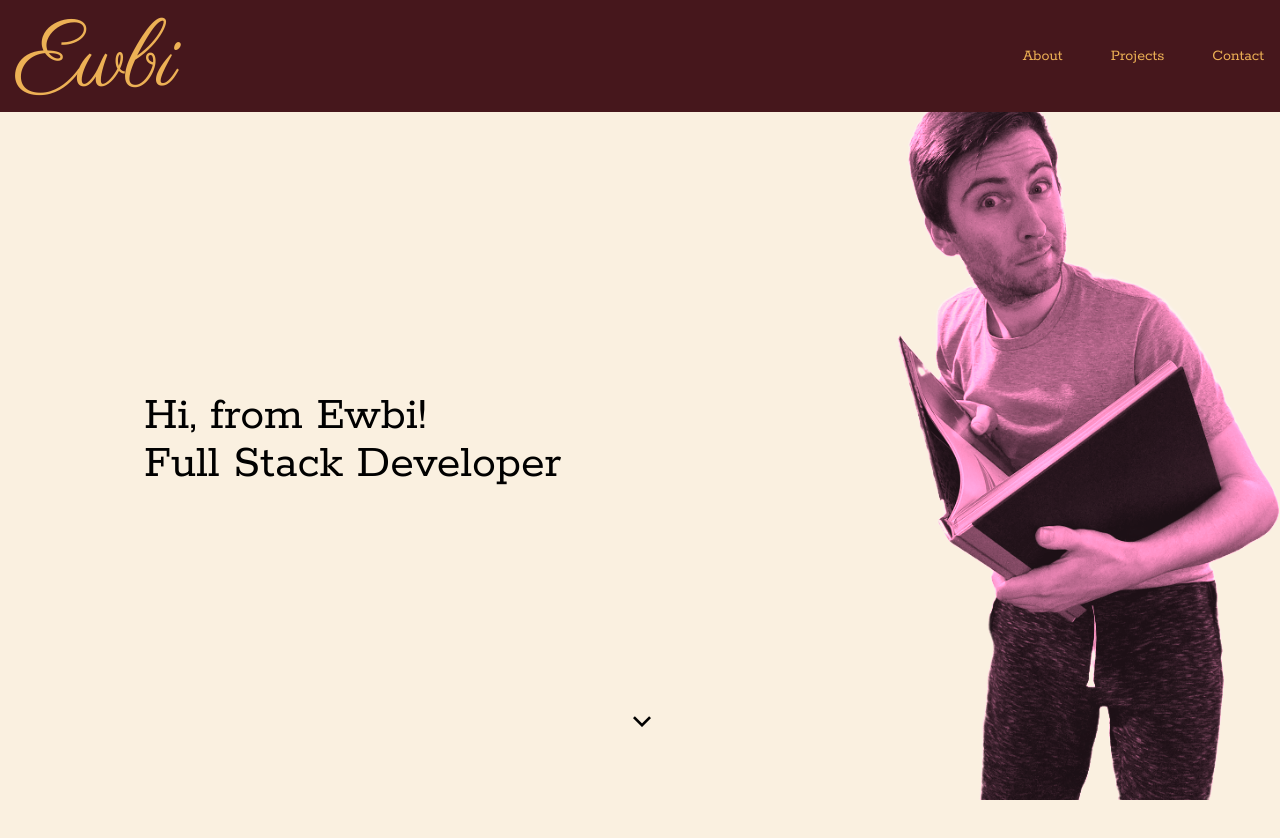
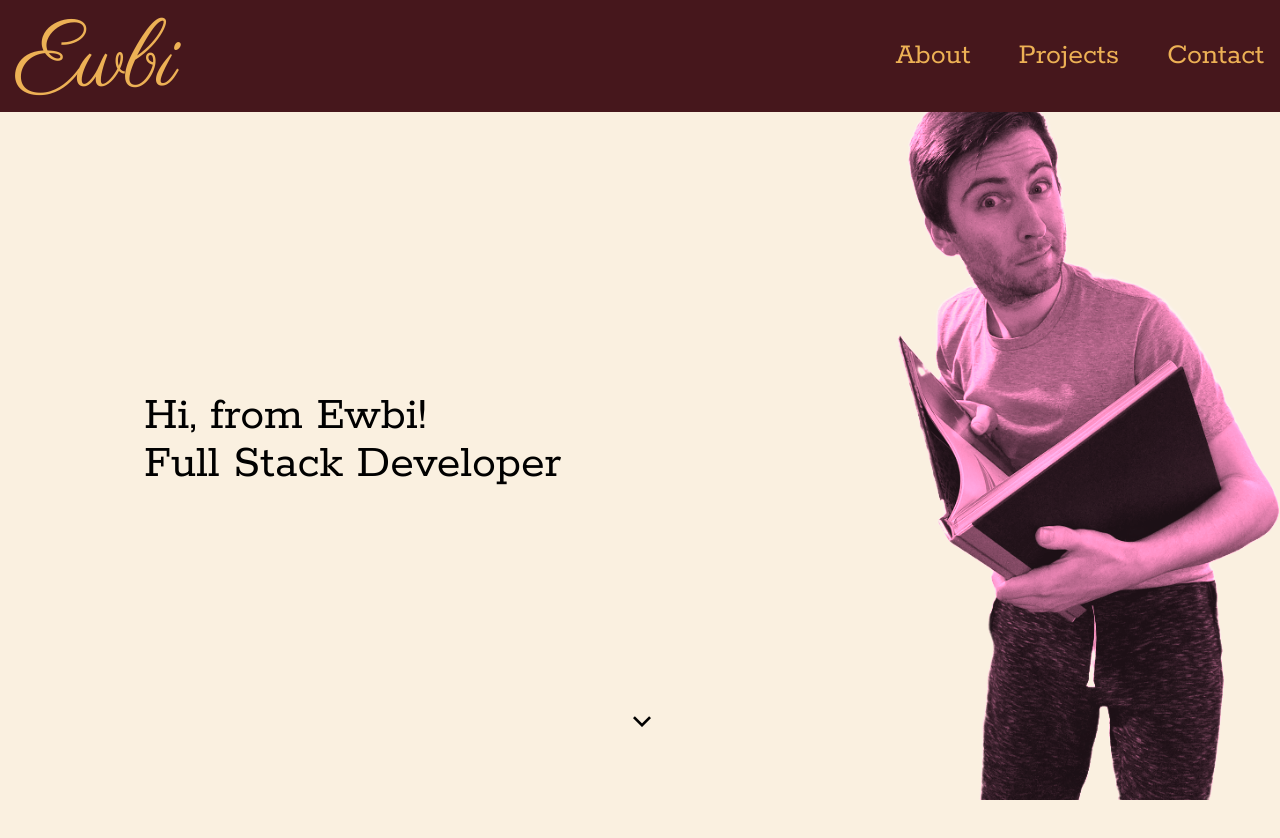
Before and after one commit to EwbiDev/ewbi-portfolio, a React (Vite) app: page / in a window 1280 px wide. Shown: the top 838 px of the page. Built offline with nearby package versions, Linux system fonts and the light colour scheme.

Commit message:
feat: increase nav items size

```diff
--- a/src/components/Header/components/NavBar.jsx
+++ b/src/components/Header/components/NavBar.jsx
@@ -4,7 +4,7 @@ export default function NavBar() {
     <nav className="flex items-center">
       <ul className="flex gap-4">
         {navItems.map((item) => (
-          <li key={`nav-item-${item}`} className="p-4 text-ewbi-gold">
+          <li key={`nav-item-${item}`} className="p-4 text-3xl text-ewbi-gold">
             <a href={`#${item.toLowerCase()}`}>{item}</a>
           </li>
         ))}
```
